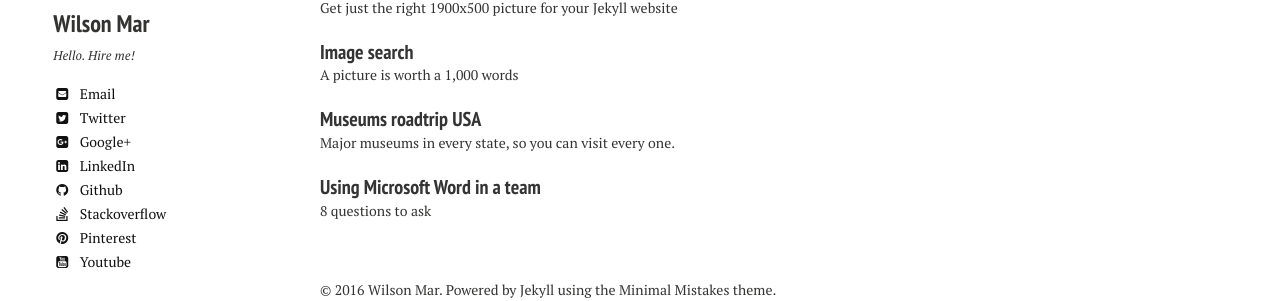
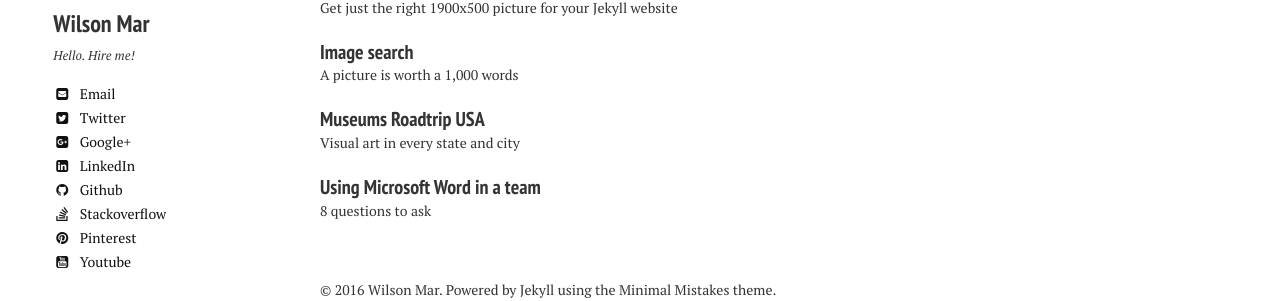
Before and after one commit to anilmainali/wilsonmar.github.io, a Jekyll site: the page built from index.md, in a window 1280 px wide. Shown: the part 612-913 px from the top of the page. Built offline with Jekyll 4.4.1, drawn with Linux system fonts in a browser that asks for light colours; nearby versions of some CDN libraries.

```diff
--- a/_posts/2016-03-19-museum-roadtrip-usa.md
+++ b/_posts/2016-03-19-museum-roadtrip-usa.md
@@ -1,7 +1,7 @@
 ---
 layout: post
-title: "Museums roadtrip USA"
-excerpt: "Major museums in every state, so you can visit every one."
+title: "Museums Roadtrip USA"
+excerpt: "Visual art in every state and city"
 tags: [trave, roadtrip, museums]
 image:
   feature: pic orange auto_start_1900x500.jpg
```
Also changed, not shown: _posts/2016-03-11-scala-ecosystem.md (renamed from _posts/2016-03-11-scala.md).
